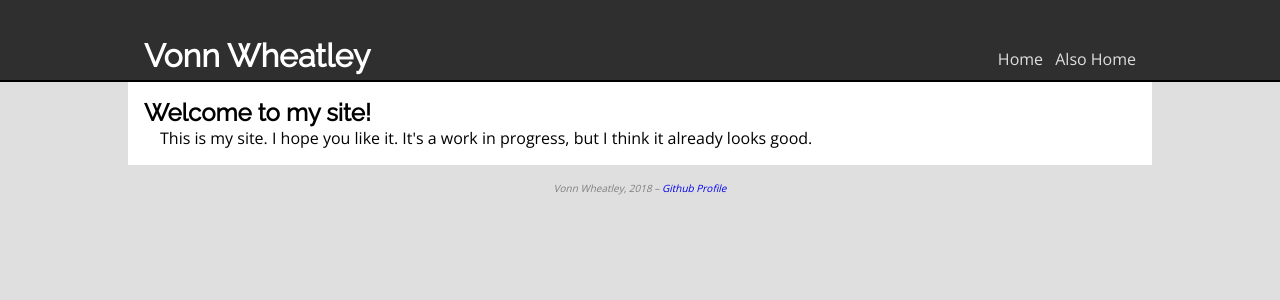
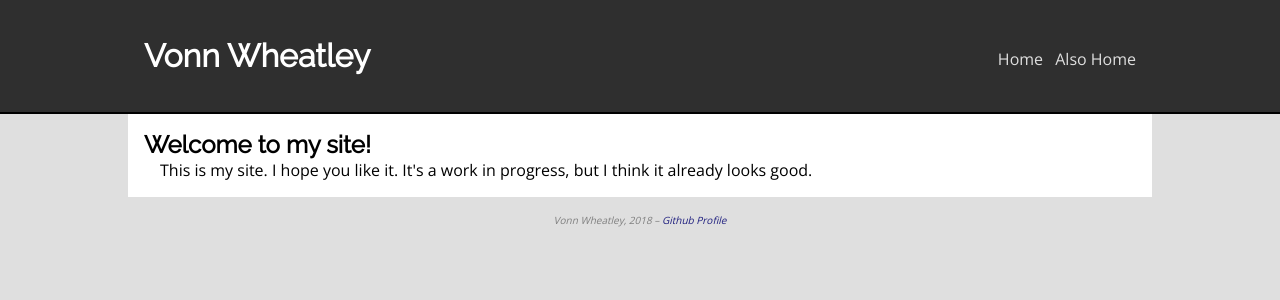
Before and after one commit to VonnW/vonnw.github.io, a Jekyll site: the page built from index.html, in a window 1280 px wide. Shown: the top 300 px of the page. Built offline with Jekyll 4.4.1, drawn with Linux system fonts in a browser that asks for light colours.

Commit message:
rolled back a little with some new changes

```diff
--- a/css/style.css
+++ b/css/style.css
@@ -55,8 +55,6 @@
 
 header * {
 	line-height: 2rem;
-
-	height: 2rem;
 }
 
 header h1 {
@@ -65,6 +63,8 @@
 
 header nav {
 	float: right;
+
+	height: 2em;
 }
 
 header ul, header li {
@@ -95,14 +95,18 @@
 
 /* Links */
 a:link {
+	color: #1f1f7f;
+
 	text-decoration: none;
 }
 
 a:visited {
-
+	color: #3f1f7f;
 }
 
 a:hover {
+	color: #1f1faf;
+
 	text-decoration: underline;
 }
 
```
